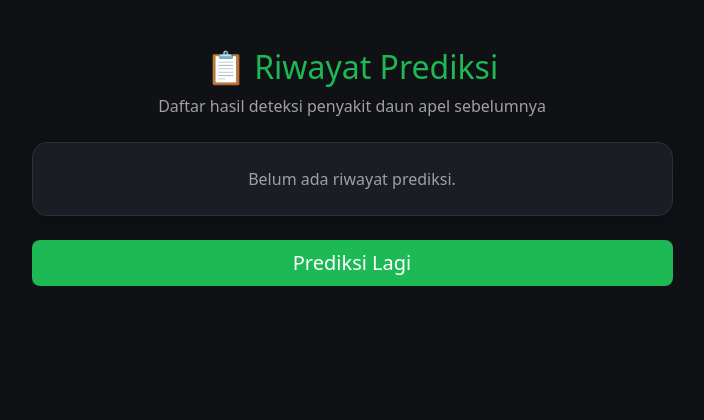
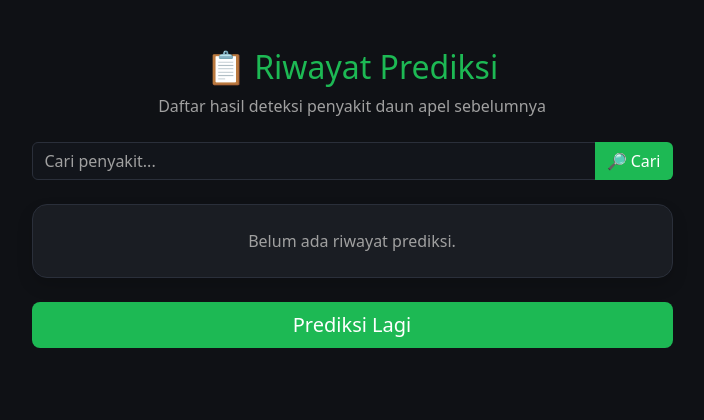
Before and after one commit to niniscomell/deteksi-daun-apel, a Flask app: page /history in a window 1280 px wide. Shown: the top 420 px of the page, without its empty margins (288-992 px from the left). Run offline with Flask 3, Linux system fonts and the light colour scheme; data that the repository does not hold is empty.

Commit message:
Add search feature on prediction history

```diff
--- a/app.py
+++ b/app.py
@@ -163,9 +163,26 @@ def home():
 @app.route("/history")
 def history():
 
-    data = PredictionHistory.query.all()
+    search = request.args.get(
+        "search",
+        ""
+    )
+
+
+    if search:
+
+        data = PredictionHistory.query.filter(
+            PredictionHistory.hasil.contains(search)
+        ).all()
+
+    else:
+
+        data = PredictionHistory.query.all()
+
+
 
     data_valid = []
+
 
     for item in data:
 
@@ -174,9 +191,11 @@ def history():
             item.gambar
         )
 
+
         if os.path.exists(filepath):
 
             data_valid.append(item)
+
 
 
     return render_template(
--- a/templates/history.html
+++ b/templates/history.html
@@ -22,6 +22,7 @@
 
         }
 
+
         .card {
 
             background: #1a1d23;
@@ -34,11 +35,13 @@
 
         }
 
+
         h2, h3, h5 {
 
             color: white;
 
         }
+
 
         .text-muted {
 
@@ -46,11 +49,13 @@
 
         }
 
+
         .text-success {
 
             color: #1db954 !important;
 
         }
+
 
         .prediction-image {
 
@@ -66,6 +71,25 @@
 
         }
 
+
+        .form-control {
+
+            background: #12151b;
+
+            border: 1px solid #2a2f3a;
+
+            color: white;
+
+        }
+
+
+        .form-control::placeholder {
+
+            color: #a0a0a0;
+
+        }
+
+
         .btn-success {
 
             background: #1db954;
@@ -74,11 +98,13 @@
 
         }
 
+
         .btn-success:hover {
 
             background: #17a74a;
 
         }
+
 
         .btn-danger {
 
@@ -86,11 +112,13 @@
 
         }
 
+
         .btn-danger:hover {
 
             opacity: 0.9;
 
         }
+
 
         @media (max-width:576px){
 
@@ -102,11 +130,13 @@
 
             }
 
+
             h2 {
 
                 font-size: 24px;
 
             }
+
 
             h3 {
 
@@ -120,15 +150,22 @@
 
 </head>
 
+
 <body>
+
 
 <div class="container">
 
+
     <div class="row justify-content-center mt-4 mt-md-5">
+
 
         <div class="col-11 col-sm-8 col-md-7">
 
+
+
             <div class="text-center mb-4">
+
 
                 <h2 class="text-success">
 
@@ -136,33 +173,81 @@
 
                 </h2>
 
+
                 <p class="text-muted">
 
                     Daftar hasil deteksi penyakit daun apel sebelumnya
 
                 </p>
 
+
             </div>
+
+
+
+            <form method="GET" action="/history" class="mb-4">
+
+
+                <div class="input-group">
+
+
+                    <input
+                        type="text"
+                        name="search"
+                        class="form-control"
+                        placeholder="Cari penyakit..."
+                    >
+
+
+                    <button class="btn btn-success">
+
+                        🔎 Cari
+
+                    </button>
+
+
+                </div>
+
+
+            </form>
+
+
+
+
 
             {% if data %}
 
+
+
                 {% for item in data %}
+
+
 
                 <div class="card shadow p-4 mb-4">
 
+
+
                     <div class="text-center">
+
 
                         <img
                             src="/static/uploads/{{ item.gambar }}"
                             class="prediction-image shadow">
 
+
                     </div>
+
+
+
 
                     <h3 class="text-center mt-4 text-success">
 
                         {{ item.hasil }}
 
                     </h3>
+
+
+
 
                     <h5 class="text-center">
 
@@ -171,30 +256,49 @@
 
                     </h5>
 
+
+
+
                     <p class="text-center text-muted mt-3">
 
                         {{ item.tanggal }}
 
                     </p>
 
+
+
+
                     <div class="d-grid mt-3">
+
 
                         <a href="/delete/{{ item.id }}"
                            class="btn btn-danger">
 
+
                             🗑 Hapus
+
 
                         </a>
 
+
                     </div>
+
+
 
                 </div>
 
+
+
                 {% endfor %}
+
+
 
             {% else %}
 
+
+
                 <div class="card shadow p-4 text-center">
+
 
                     <p class="text-muted mb-0">
 
@@ -202,26 +306,44 @@
 
                     </p>
 
+
                 </div>
+
+
 
             {% endif %}
 
+
+
+
             <div class="d-grid mt-4">
+
 
                 <a href="/"
                    class="btn btn-success btn-lg">
 
+
                     Prediksi Lagi
+
 
                 </a>
 
+
             </div>
+
+
 
         </div>
 
+
+
     </div>
 
+
+
 </div>
+
+
 
 </body>
 
```
